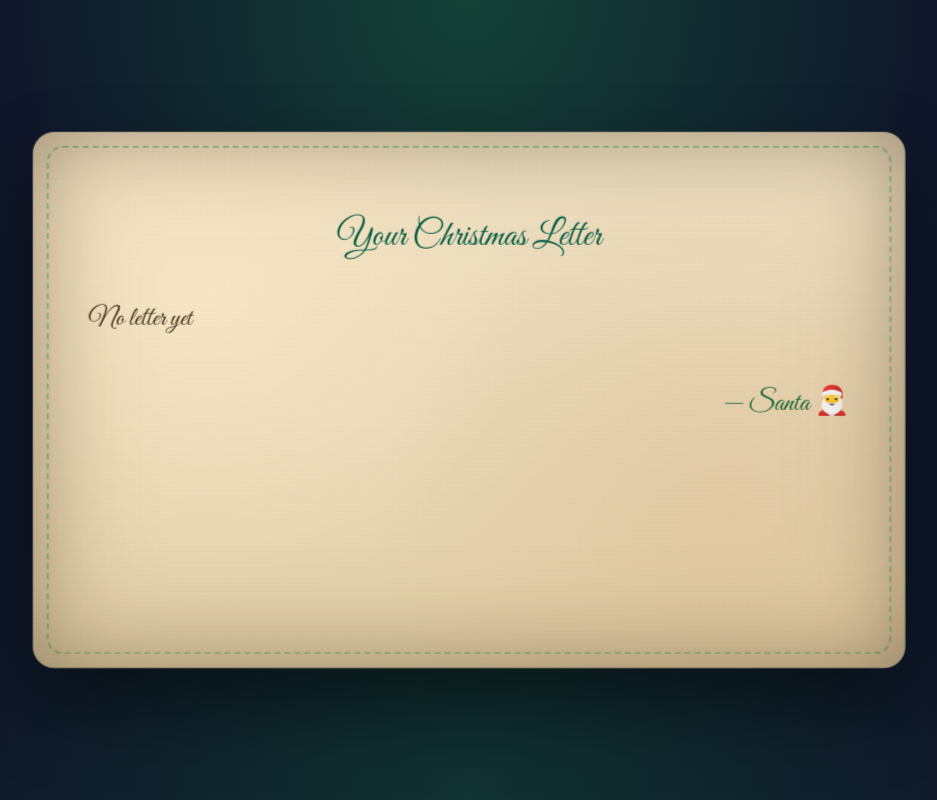
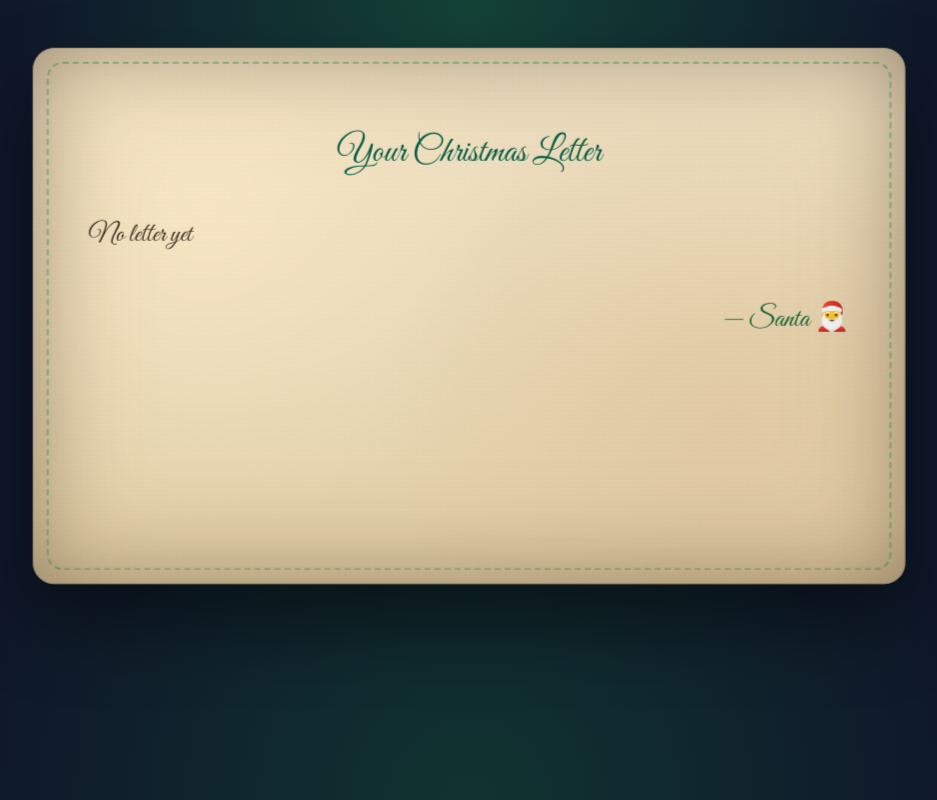
Before and after one commit to Arito1/Letters-Front-End, a React (Vite) app: page /letter in a window 1280 px wide. Shown: the whole page, without its empty margins (171-1108 px from the left). Built offline with nearby package versions, Linux system fonts and the light colour scheme; no server answers.

Commit message:
fix letter y

```diff
--- a/src/pages/Letter.css
+++ b/src/pages/Letter.css
@@ -6,16 +6,15 @@
   position: fixed;
   inset: 0;
   display: flex;
-  align-items: center;
+  align-items: flex-start;
   justify-content: center;
   overflow-y: auto;
-
   background:
     radial-gradient(circle at top, rgba(34, 197, 94, 0.25), transparent 45%),
     radial-gradient(circle at bottom, rgba(22, 163, 74, 0.2), transparent 50%),
     #0f172a;
 
-  padding: 24px;
+  padding: 48px 24px;
 }
 
 /* ===== Paper ===== */
@@ -25,7 +24,7 @@
   width: 100%;
   max-width: 760px;
   min-height: 440px;
-
+  max-height: calc(100vh - 96px);
   background:
     radial-gradient(circle at 20% 30%, rgba(255, 235, 200, 0.6), transparent 40%),
     radial-gradient(circle at 80% 70%, rgba(220, 190, 150, 0.5), transparent 45%),
@@ -119,6 +118,22 @@
 
   color: #3b2f1c;
   white-space: pre-wrap;
+  max-height: calc(100vh - 320px);
+  overflow-y: auto;
+  padding-right: 12px;
+}
+
+.letter-text::-webkit-scrollbar {
+  width: 6px;
+}
+
+.letter-text::-webkit-scrollbar-track {
+  background: transparent;
+}
+
+.letter-text::-webkit-scrollbar-thumb {
+  background: rgba(120, 80, 30, 0.35);
+  border-radius: 10px;
 }
 
 /* ===== Signature ===== */
```
